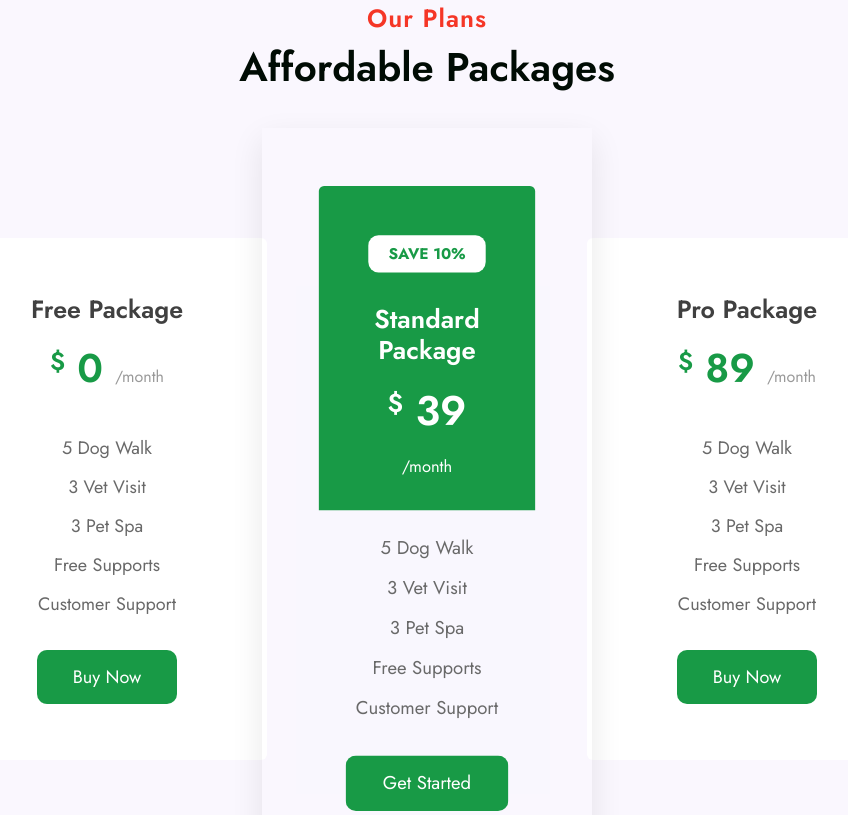
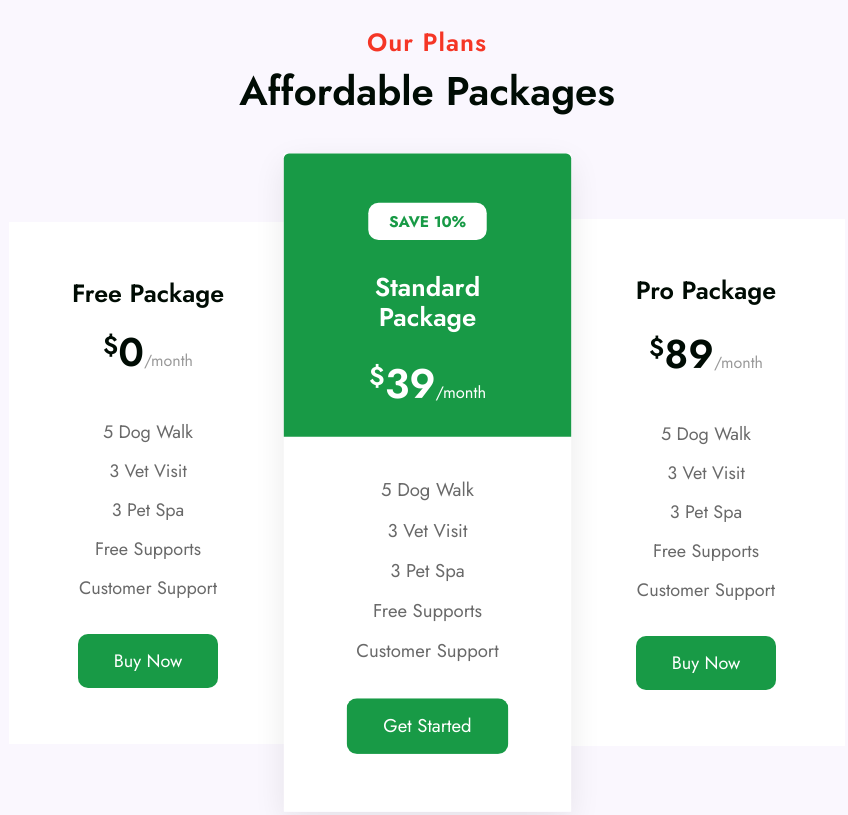
Before and after one commit to nanomax2509/CAPSTONE_BS, a plain HTML site: page index.html in a window 1280 px wide. Shown: the part 3271-4086 px from the top of the page, without its empty margins (213-1061 px from the left). Drawn offline with nearby package versions, Linux system fonts and the light colour scheme; a script that the page names is missing.

Commit message:
update Plan

```diff
--- a/css/plan.css
+++ b/css/plan.css
@@ -16,13 +16,18 @@
     line-height: 3rem;
 
 }
-
+#plan .plan__row{
+    margin: 0 5% auto;
+    margin-top: 0;
+    width: 100%;
+}
 #plan .plan__item {
     text-align: center;
     padding: 3.5em 2.5em;
+    background-color: #fff;
 }
 
-#plan .plan__mid {
+#plan .plan__standard {
     padding: 3em 2.5em 0.5em;
     background-color: #189a46;
     border-top-right-radius: 5px;
@@ -35,6 +40,8 @@
     font-size: 1.5625rem;
     line-height: 1.875rem;
     font-weight: 600;
+    color: #000c04;
+    text-align: center;
 }
 
 #plan .plan__top h4 {
@@ -42,7 +49,7 @@
     line-height: 2.81rem;
     margin: 15px 0 20px;
     font-weight: 600;
-    color: #189a46;
+    color: #000c04;
 }
 
 #plan .plan__top label {
@@ -101,12 +108,13 @@
     align-self: center;
 }
 
-#plan .plan__mid>h4,
-#plan .plan__mid>h4 span {
+#plan .plan__standard>h4,
+#plan .plan__standard>h4 span,
+#plan .plan__standard>h6 {
     color: white;
 }
 
-#plan .plan__mid h5 {
+#plan .plan__standard h5 {
     font-size: 15px;
     line-height: 20px;
     color: #189a46;
@@ -119,9 +127,46 @@
     background: #fff;
     border-radius: 10px;
 }
-#plan .plan__colmid{
+#plan .plan__colStandard{
     transform: scale(1.03);
     z-index: 1;
     margin: 0;
     box-shadow: 0 10px 30px 0 rgba(17, 17, 17, 0.09);
+    padding: 0;
 }
+#plan .plan__itemStandard{
+    padding: 0;
+}
+#plan .plan__itemStandard .plan__bottom{
+    padding: 2em 2.5em 3.5em;
+}
+@media (max-width: 568px){
+    #plan .plan__row {
+    grid-gap: 20px;
+    margin: 30px auto;
+}
+}
+@media screen and (max-width: 600px){
+    #plan .title h3 {
+    font-size: 32px;
+    line-height: 38px;
+}
+}
+@media screen and (max-width: 991px){
+    #plan .plan__row {
+    width: 60%;
+    margin: 0 auto;
+}
+}
+@media screen and (min-width: 991px) and (max-width: 1280px){
+    #plan .plan__row {
+    width: 90%;
+    margin: 0 auto;
+}
+}
+@media screen and (max-width: 1080px){
+ #plan .title h3 {
+    font-size: 35px;
+    line-height: 40px;
+}
+}
--- a/index.html
+++ b/index.html
@@ -350,6 +350,7 @@
     </section>
     <!-- OUR PLAN -->
     <section class="plan py-5" id="plan">
+        <div class="plan__sec pt-lg-4 pt-md-3 pb-lg-5 pb-md-4">
             <div class="container">
                 <div class="plan__title">
                     <div class="title">
@@ -357,15 +358,13 @@
                         <h3 class="mb-5">Affordable Packages</h3>
                     </div>
                     <div class="plan__content ">
-                    <div class="row">
-                        <div class="plan__col col-4">
+                        <div class="plan__row row justify-content-center no-gutters">
+                            <div class="plan__col col-lg-4">
                                 <div class="plan__item">
                                     <div class="plan__top">
                                         <h6>Free Package</h6>
                                         <h4>
-                                        <label>$</label>
-                                        0
-                                        <span>/month</span>
+                                            <label>$</label>0<span>/month</span>
                                         </h4>
                                     </div>
                                     <div class="plan__bottom">
@@ -385,15 +384,15 @@
                                     </div>
                                 </div>
                             </div>
-                        <div class="plan__colmid col-4">
-                            <div class="plan__item">
-                                <div class="plan__top plan__mid">
+                            <div class="plan__colStandard col-lg-4">
+                                <div class="plan__item plan__itemStandard">
+                                    <div class="plan__top plan__standard">
                                         <h5>Save 10% </h5>
                                         <h6>Standard Package</h6>
                                         <h4>
-                                        <label>$</label>
-                                        39
-                                        <span>/month</span>
+                                            <h4>
+                                                <label>$</label>39<span>/month</span>
+                                            </h4>
                                         </h4>
                                     </div>
                                     <div class="plan__bottom">
@@ -404,21 +403,22 @@
                                             <li>Free Supports</li>
                                             <li>Customer Support</li>
                                         </ul>
-                                </div>
                                         <div class="plan__btn">
                                             <a class="btn active" href="#url">
                                               Get Started</a>
                                     </div>
                                     </div>
+
                                 </div>
-                        <div class="plan__col col-4">
+                            </div>
+                            <div class="plan__col col-lg-4">
                                 <div class="plan__item">
                                     <div class="plan__top">
                                         <h6>Pro Package</h6>
                                         <h4>
-                                        <label>$</label>
-                                        89
-                                        <span>/month</span>
+                                            <h4>
+                                                <label>$</label>89<span>/month</span>
+                                            </h4>
                                         </h4>
                                     </div>
                                     <div class="plan__bottom">
@@ -434,6 +434,7 @@
                                         <div class="buy-button">
                                             <a class="btn " href="#url">
                                               Buy Now</a>
+                                          </div>
                                     </div>
                                 </div>
                             </div>
```
Lines whose indentation alone changed are shown as unchanged.
